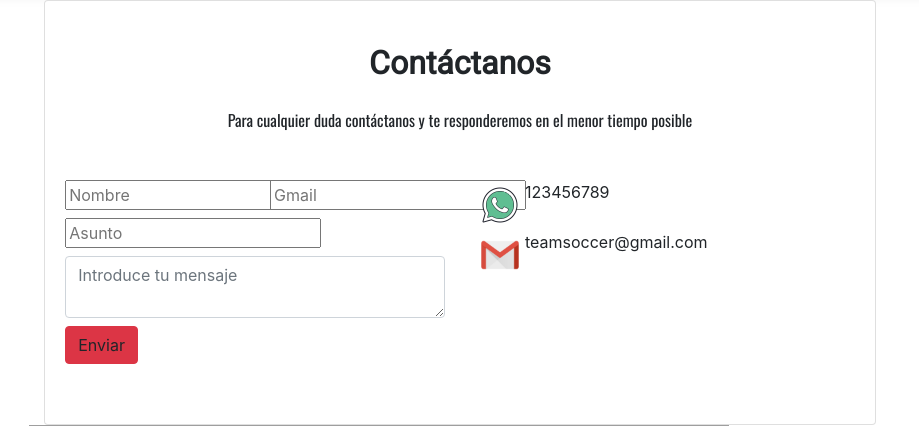
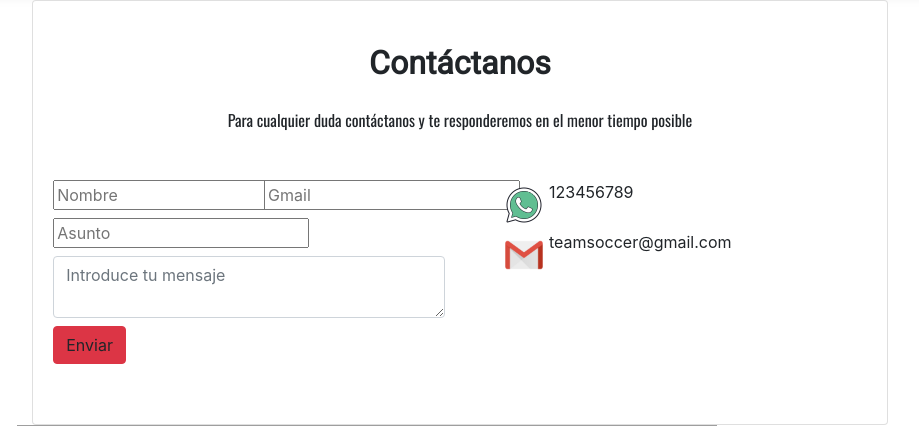
Before and after one commit to antonio0354/TeamSoccer, a PHP site: page /contacto.php in a window 1280 px wide. Shown: the part 102-528 px from the top of the page, without its empty margins (180-1099 px from the left). Run offline with PHP 8.4, Linux system fonts and the light colour scheme; grey boxes are pictures that could not be loaded.

Commit message:
Parte Antonio

```diff
--- a/Proyecto/frameworkTeamSoccer/includes/bodyContacto.php
+++ b/Proyecto/frameworkTeamSoccer/includes/bodyContacto.php
@@ -53,11 +53,11 @@
         </div>
 
         <div class="col-sm-6">
-            <div class="row ml-auto">
+            <div class="row ml-4">
                 <img src="imagenes/whatsapp.png" height="50px" width="50px"/> 123456789
             </div>
 
-            <div class="row ml-auto">
+            <div class="row ml-4">
                 <img src="imagenes/gmail.png" height="50px" width="50px"/> teamsoccer@gmail.com
             </div>
         </div>
```
